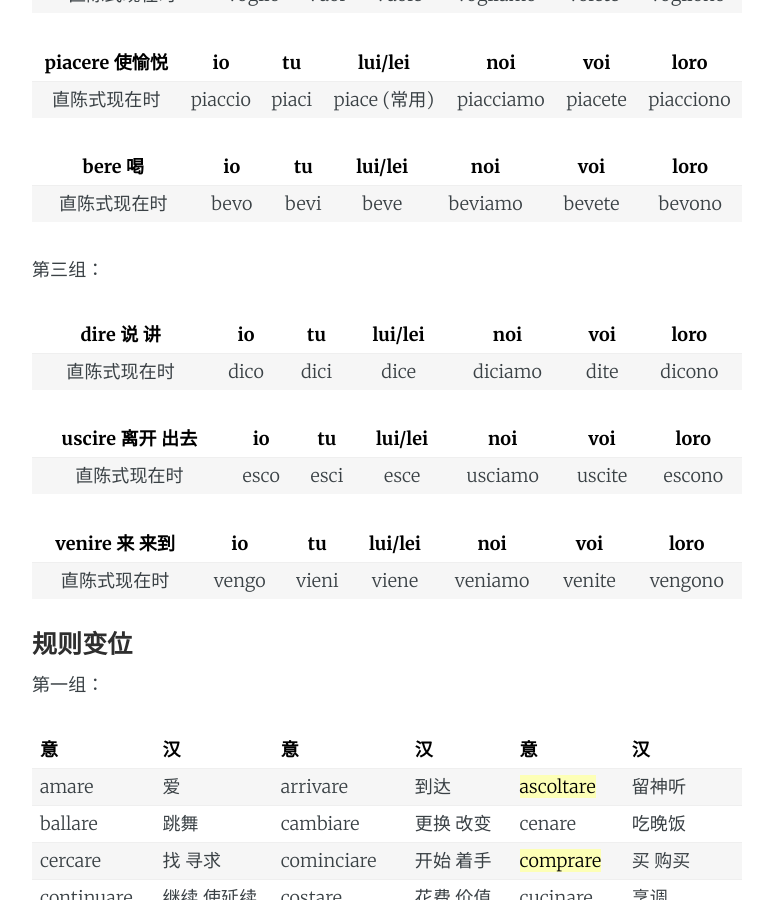
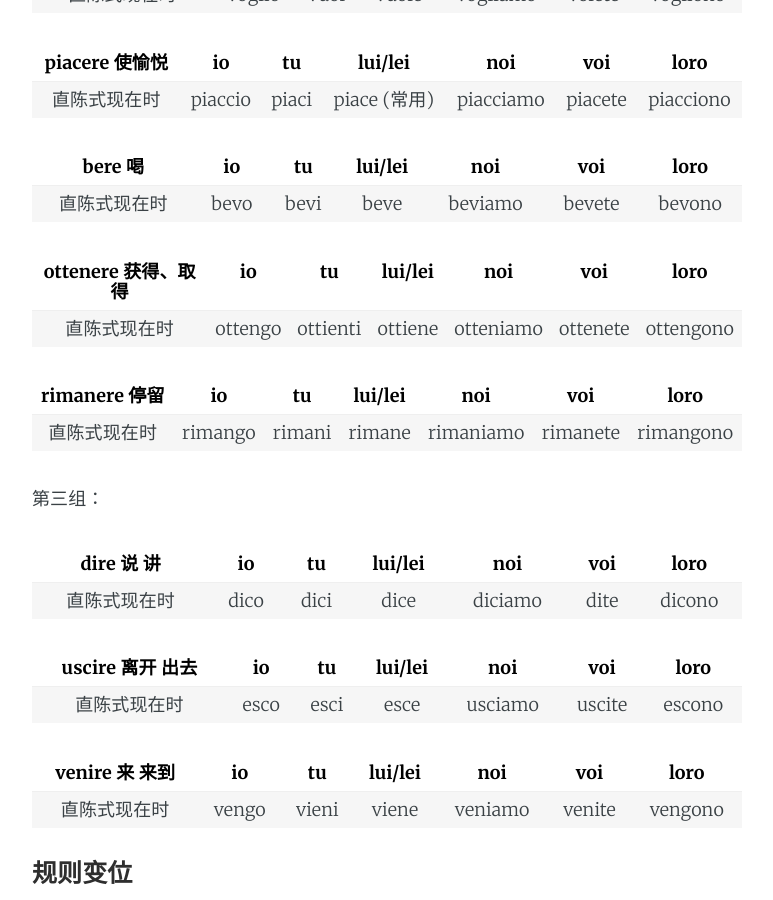
Before and after one commit to adstellaria/adstellaria.github.io, a Jekyll site: the page built from _posts/2022-03-29-italian-verb-conjugation.md, in a window 1280 px wide and 900 px high, scrolled down 2743 px. Shown: the whole window, without its empty margins (253-1026 px from the left). Built offline with Jekyll 4.4.1, drawn with Linux system fonts in a browser that asks for light colours; nearby versions of some CDN libraries; some of the changed lines change nothing that is shown; some of the changed text lies outside the part shown.

Commit message:
Update italian

```diff
--- a/_posts/2022-03-29-italian-verb-conjugation.md
+++ b/_posts/2022-03-29-italian-verb-conjugation.md
@@ -94,6 +94,14 @@ categories: stellar
 | :----------: | :--: | :--: | :-----: | :-----: | :----: | :----: |
 | 直陈式现在时 | bevo | bevi |  beve   | beviamo | bevete | bevono |
 
+|   ottenere 获得、取得    |  io  |  tu  | lui/lei |   noi   |  voi   |  loro  |
+| :----------: | :--: | :--: | :-----: | :-----: | :----: | :----: |
+| 直陈式现在时 | ottengo | ottienti |  ottiene  | otteniamo | ottenete | ottengono |
+
+|   rimanere 停留    |  io  |  tu  | lui/lei |   noi   |  voi   |  loro  |
+| :----------: | :--: | :--: | :-----: | :-----: | :----: | :----: |
+| 直陈式现在时 | rimango | rimani |  rimane  | rimaniamo | rimanete | rimangono |
+
 第三组：
 
 |  dire 说 讲  |  io  |  tu  | lui/lei |   noi   | voi  |  loro  |
@@ -135,6 +143,7 @@ categories: stellar
 | abitare                | 住           | guardare               | 注视      | consigliare            | 建议         |
 | <mark>mancare</mark>   | 缺           | <mark>sembrare</mark>  | 似乎 seem | bastare                | 足够         |
 | interessare            | 使感兴趣     | restare                | 剩余 余留 | passare                | 度过 通过    |
+| inviare                | 寄送         |                       |        |                     |               |
 
 第二组：
 
@@ -144,6 +153,8 @@ categories: stellar
 | rispondere          | 回答 | <mark>prendere</mark> | 拿 取 乘坐 | conoscere            | 了解 懂得 |
 | chiudere            | 关   | chiedere              | 问         | permettere           | 允许      |
 | accendere           | 点火 | spegnere              | 熄灭 扑灭  | scrivere             | 写        |
+| mettere             | 放 摆 置 |     nascere       |   出生      |    correggere      |   改正    |
+| perdere             | 丢失   |       decidere      |    决定     |                    |          |
 
 第三组 第一类
 
@@ -157,6 +168,5 @@ categories: stellar
 
 | 意      | 汉        | 意     | 汉   | 意        | 汉        |
 | ------- | --------- | ------ | ---- | --------- | --------- |
-| finire  | 结束 完成 | capire | 理解 | partire   | 离去 出发 |
-| capire  | 懂 理解   | pulire | 打扫 | preferire | 偏好      |
-| spedire | 寄送      |        |      |           |           |
+| finire  | 结束 完成 | capire | 理解 | spedire | 寄送 |
+| pulire | 打扫 | preferire | 偏好      |    |    |
```
